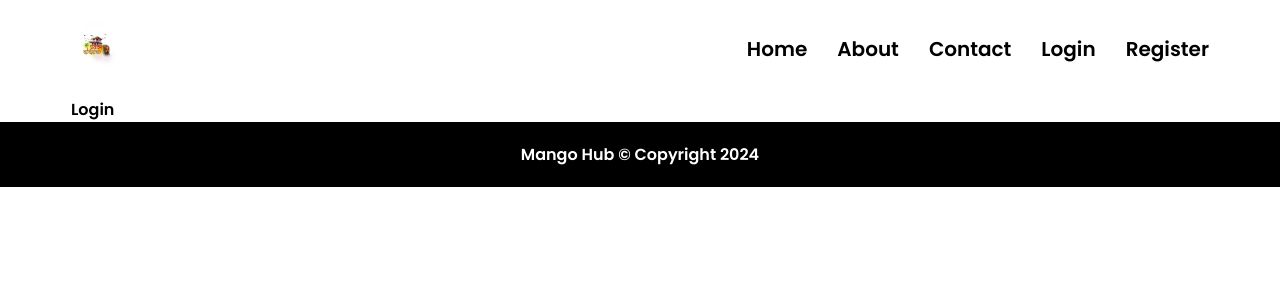
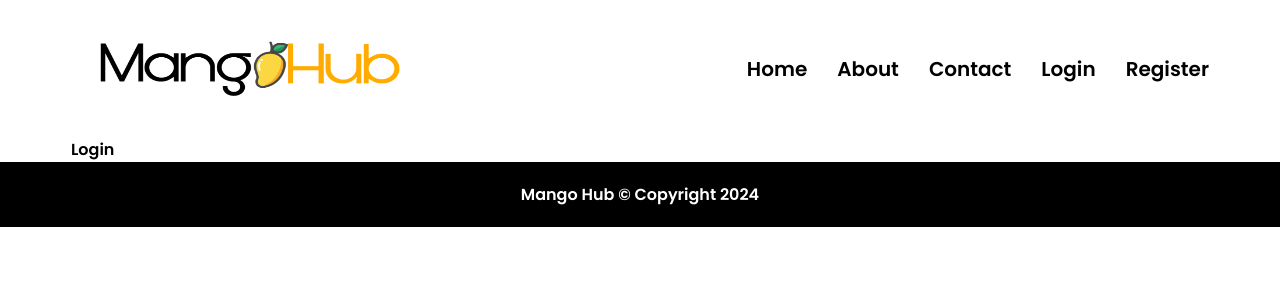
Before and after one commit to SaurabhMestri/mango-hub, a Next.js app: page /login in a window 1280 px wide. Shown: the top 300 px of the page. Built offline with nearby package versions, Linux system fonts and the light colour scheme.

Commit message:
Feat : add logo

```diff
--- a/components/Header.tsx
+++ b/components/Header.tsx
@@ -32,8 +32,8 @@ const Header = (props: Props) => {
               className="logo"
               src="/images/logo.png"
               alt="logo"
-              height={50}
-              width={50}
+              height={90}
+              width={350}
             />
           </Link>
 
```
Also changed, not shown: public/images/logo.png.
